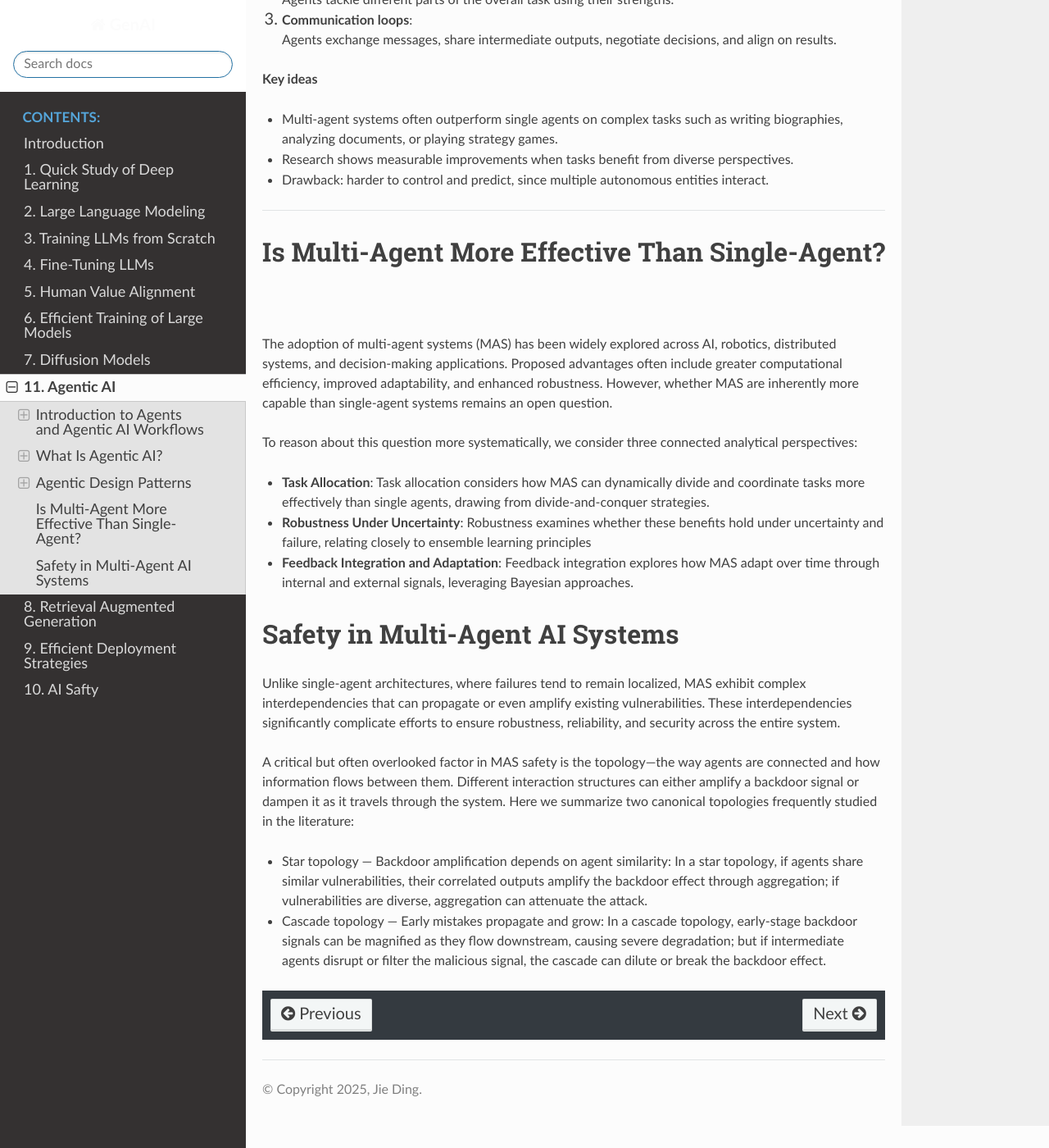
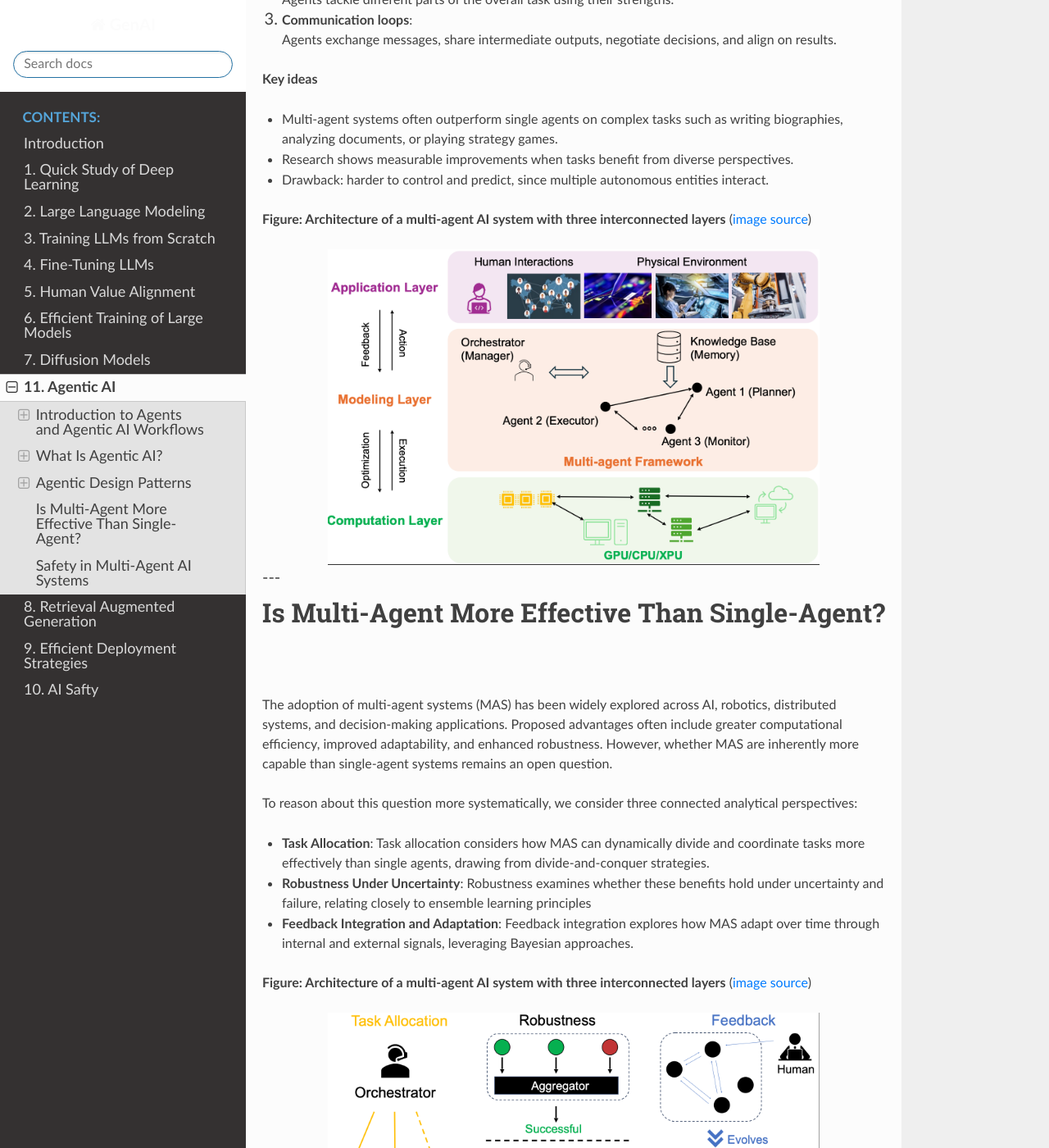
Before and after one commit to JieGroup/GenAI, a Sphinx documentation site: the page built from docs/agentic/index.md, in a window 1280 px wide and 1400 px high, scrolled down 5276 px. Shown: the whole window at 82% size. Built offline with Sphinx 7.4.7 and the Read the Docs theme 3.1.0, drawn with Linux system fonts in a browser that asks for light colours; formulas are drawn with MathJax 3.

Commit message:
Update index.md

```diff
--- a/docs/agentic/index.md
+++ b/docs/agentic/index.md
@@ -197,6 +197,10 @@ Agents exchange messages, share intermediate outputs, negotiate decisions, and a
 - Research shows measurable improvements when tasks benefit from diverse perspectives.
 - Drawback: harder to control and predict, since multiple autonomous entities interact.
 
+**Figure: Architecture of a multi‑agent AI system with three interconnected layers** ([image source](https://arxiv.org/abs/2505.18397))
+<div style="text-align:center;">
+    <img src="../_static/img/multi_agent.png" alt="Sample Aug" width="600" style="display:block; margin:auto;">
+</div>
 ---
 
 ## Is Multi-Agent More Effective Than Single-Agent?
@@ -210,6 +214,10 @@ and coordinate tasks more effectively than single agents, drawing from divide-an
 - **Feedback Integration and Adaptation**: Feedback integration explores how MAS adapt over time through
 internal and external signals, leveraging Bayesian approaches.
 
+**Figure: Architecture of a multi‑agent AI system with three interconnected layers** ([image source](https://arxiv.org/abs/2505.18397))
+<div style="text-align:center;">
+    <img src="../_static/img/multi_agent_efficient.png" alt="Sample Aug" width="600" style="display:block; margin:auto;">
+</div>
 
 ## Safety in Multi-Agent AI Systems
 
```
